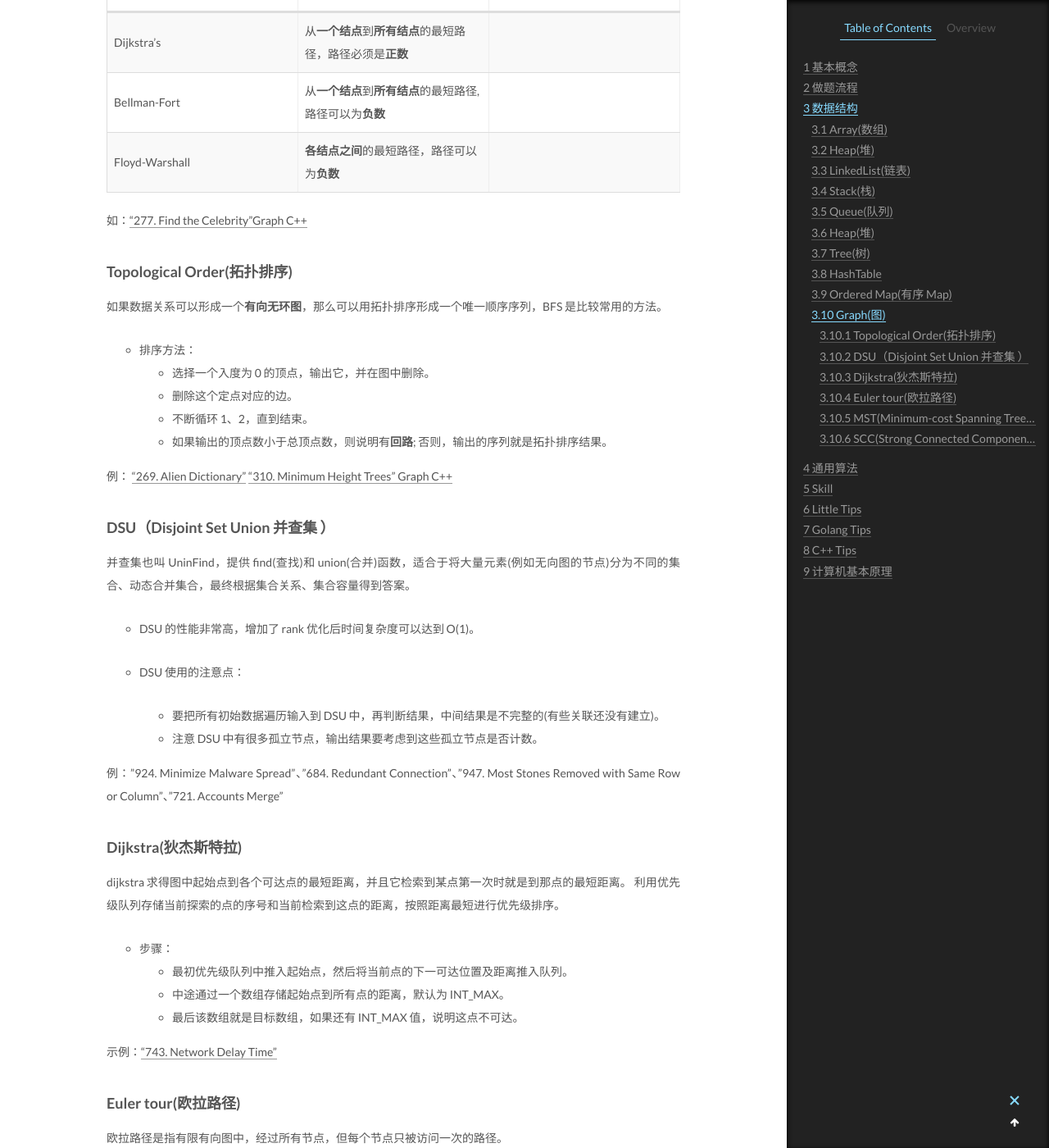
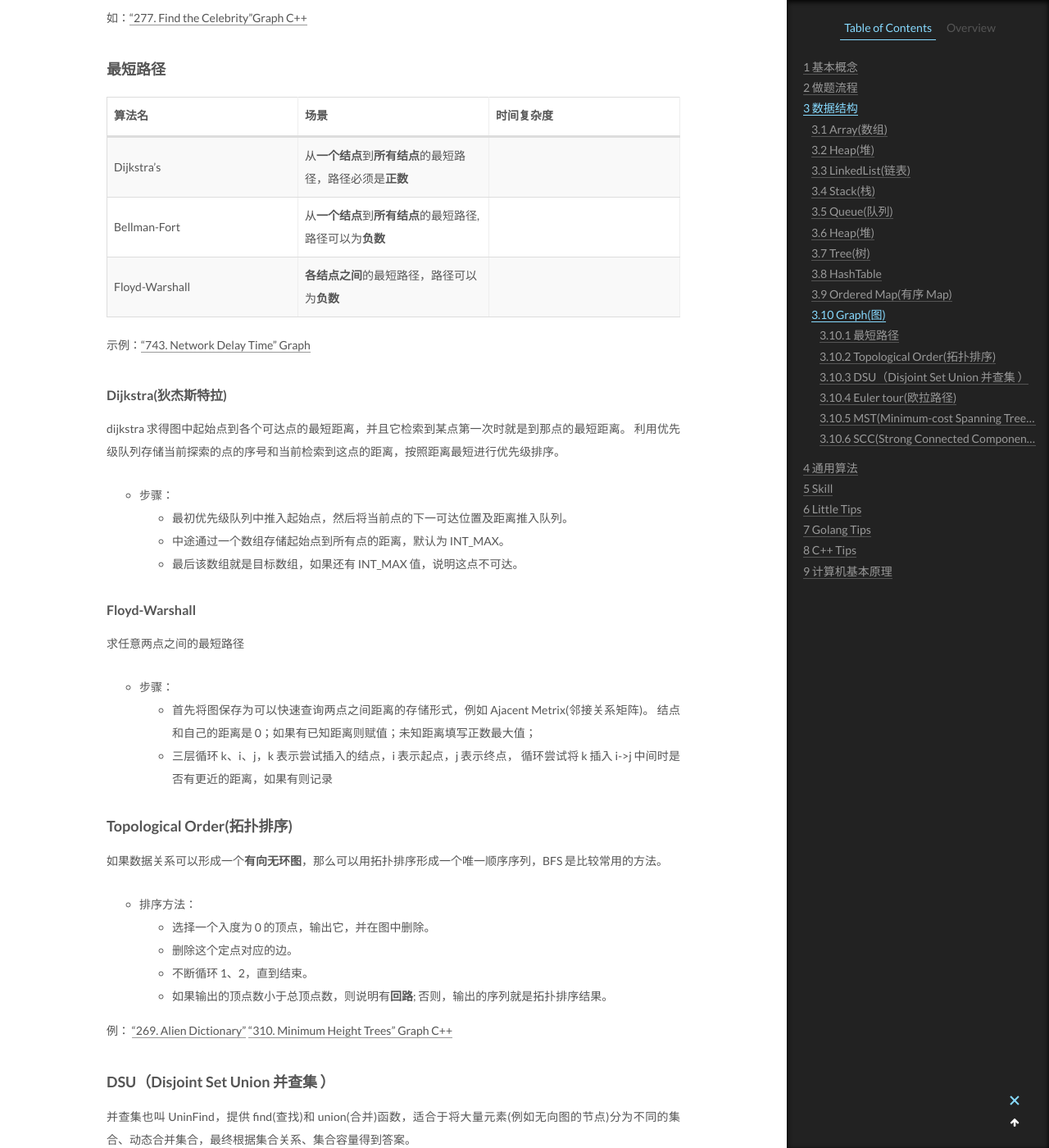
Before and after one commit to CodeHunter2006/CodeHunter2006.github.io, a Jekyll site: the page built from _posts/2020-12-20-Algorithm_Tips.md, in a window 1280 px wide and 1400 px high, scrolled down 11718 px. Shown: the whole window at 82% size. Built offline with Jekyll 4.4.1, drawn with Linux system fonts in a browser that asks for light colours; some of the changed text lies outside the part shown.

Commit message:
[chore]: add contents.

```diff
--- a/_posts/2020-12-20-Algorithm_Tips.md
+++ b/_posts/2020-12-20-Algorithm_Tips.md
@@ -424,13 +424,39 @@ OrderedMap CRUD 各项操作的时间复杂度是 O(logn)，适用于在遍历
 图的存储可以有多种形式，比如用边的数组存储、用 hashtable 存储边、用矩阵存储。
 如果是树的话，还可以用树形结构的节点对象存储。
 
+- **DAG**(Direct Acyclic Graph)有向无环图
+
+如：["277. Find the Celebrity"Graph C++]()
+
+### 最短路径
+
 | 算法名         | 场景                                                       | 时间复杂度 |
 | -------------- | ---------------------------------------------------------- | ---------- |
 | Dijkstra's     | 从**一个结点**到**所有结点**的最短路径，路径必须是**正数** |            |
 | Bellman-Fort   | 从**一个结点**到**所有结点**的最短路径, 路径可以为**负数** |            |
 | Floyd-Warshall | **各结点之间**的最短路径，路径可以为**负数**               |            |
 
-如：["277. Find the Celebrity"Graph C++]()
+示例：["743. Network Delay Time" Graph]()
+
+#### Dijkstra(狄杰斯特拉)
+
+dijkstra 求得图中起始点到各个可达点的最短距离，并且它检索到某点第一次时就是到那点的最短距离。
+利用优先级队列存储当前探索的点的序号和当前检索到这点的距离，按照距离最短进行优先级排序。
+
+- 步骤：
+  1. 最初优先级队列中推入起始点，然后将当前点的下一可达位置及距离推入队列。
+  2. 中途通过一个数组存储起始点到所有点的距离，默认为 INT_MAX。
+  3. 最后该数组就是目标数组，如果还有 INT_MAX 值，说明这点不可达。
+
+#### Floyd-Warshall
+
+求任意两点之间的最短路径
+
+- 步骤：
+  1. 首先将图保存为可以快速查询两点之间距离的存储形式，例如 Ajacent Metrix(邻接关系矩阵)。
+     结点和自己的距离是 0；如果有已知距离则赋值；未知距离填写正数最大值；
+  2. 三层循环 k、i、j，k 表示尝试插入的结点，i 表示起点，j 表示终点，
+     循环尝试将 k 插入 i->j 中间时是否有更近的距离，如果有则记录
 
 ### Topological Order(拓扑排序)
 
@@ -457,18 +483,6 @@ OrderedMap CRUD 各项操作的时间复杂度是 O(logn)，适用于在遍历
   2. 注意 DSU 中有很多孤立节点，输出结果要考虑到这些孤立节点是否计数。
 
 例："924. Minimize Malware Spread"、"684. Redundant Connection"、"947. Most Stones Removed with Same Row or Column"、"721. Accounts Merge"
-
-### Dijkstra(狄杰斯特拉)
-
-dijkstra 求得图中起始点到各个可达点的最短距离，并且它检索到某点第一次时就是到那点的最短距离。
-利用优先级队列存储当前探索的点的序号和当前检索到这点的距离，按照距离最短进行优先级排序。
-
-- 步骤：
-  1. 最初优先级队列中推入起始点，然后将当前点的下一可达位置及距离推入队列。
-  2. 中途通过一个数组存储起始点到所有点的距离，默认为 INT_MAX。
-  3. 最后该数组就是目标数组，如果还有 INT_MAX 值，说明这点不可达。
-
-示例：["743. Network Delay Time"]()
 
 ### Euler tour(欧拉路径)
 
```
Also changed, not shown: _posts/2020-12-27-LeetCode_Question_Category.md (+8 -0 lines).
